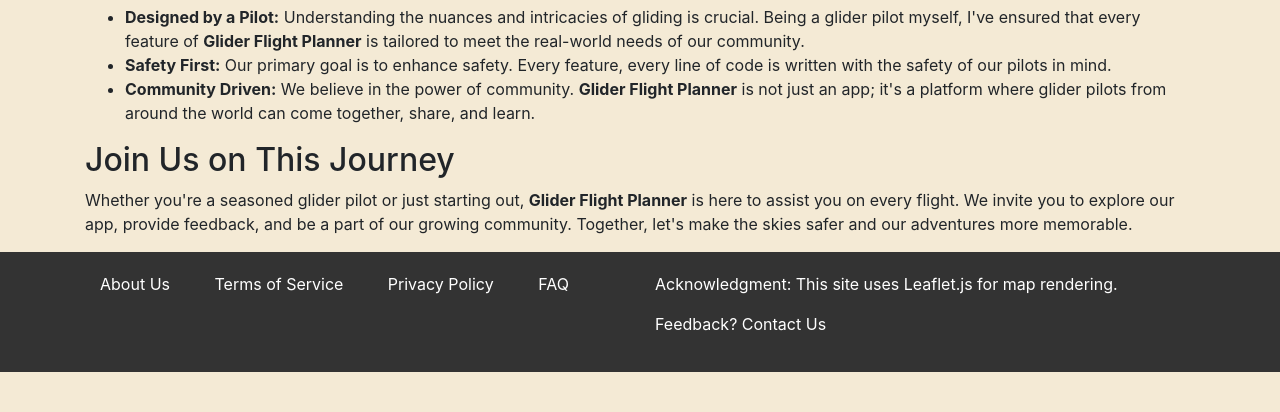
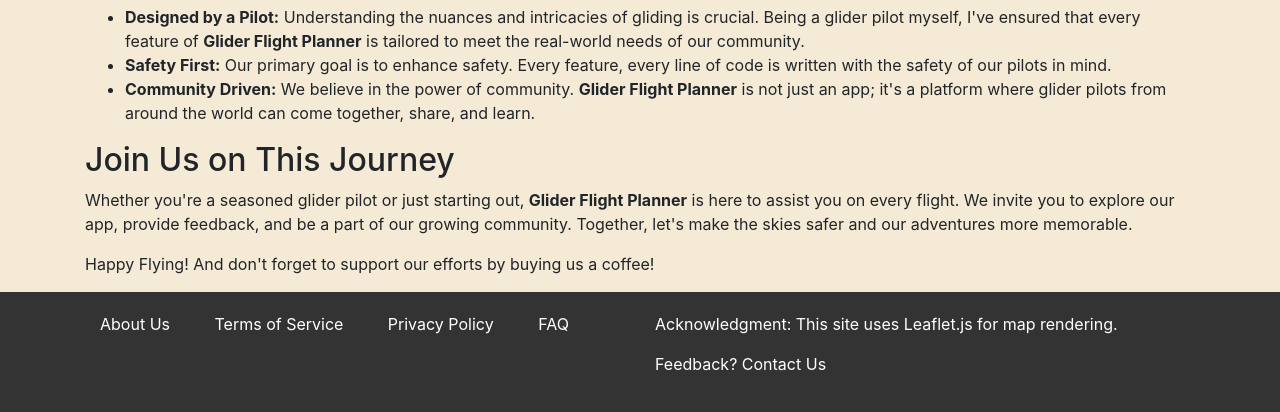
Before and after one commit to AlexCodeGlider/gliderFlightPlanner, a Flask app: page /about-us in a window 1280 px wide. Shown: the part 442-854 px from the top of the page. Before the commit the page ends 814 px from the top, so only its background shows below. Run offline with Flask 3, Linux system fonts and the light colour scheme; some libraries are stand-ins or nearby versions.

Commit message:
Added buy me coffee links

```diff
--- a/templates/about_us.html
+++ b/templates/about_us.html
@@ -20,5 +20,6 @@
 
     <h2>Join Us on This Journey</h2>
     <p>Whether you're a seasoned glider pilot or just starting out, <strong>Glider Flight Planner</strong> is here to assist you on every flight. We invite you to explore our app, provide feedback, and be a part of our growing community. Together, let's make the skies safer and our adventures more memorable.</p>
+    <p>Happy Flying! And don't forget to support our efforts by buying us a coffee! <script type="text/javascript" src="https://cdnjs.buymeacoffee.com/1.0.0/button.prod.min.js" data-name="bmc-button" data-slug="alexcodeglider" data-color="#40DCA5" data-emoji="☕"  data-font="Comic" data-text="Buy me a coffee" data-outline-color="#000000" data-font-color="#ffffff" data-coffee-color="#FFDD00" ></script></p>
 </div>
 {% endblock %}
--- a/templates/welcome.html
+++ b/templates/welcome.html
@@ -11,7 +11,7 @@
     </ul>
     <p class="lead">Remember, this tool is for pre-flight ground planning only. Always ensure to cross-check with other flight planning resources.</p>
     <p class="lead">To suggest new landing locations, <a href="{{ url_for('contact_us') }}">contact us</a>. Start by reading our <a href="{{ url_for('user_guide') }}">User Guide</a> and <a href="{{ url_for('disclaimer') }}">Disclaimer</a>.</p>
-
+    <p class="lead">Please don't forget to support our efforts by buying us a coffee! <script type="text/javascript" src="https://cdnjs.buymeacoffee.com/1.0.0/button.prod.min.js" data-name="bmc-button" data-slug="alexcodeglider" data-color="#40DCA5" data-emoji="☕"  data-font="Comic" data-text="Buy me a coffee" data-outline-color="#000000" data-font-color="#ffffff" data-coffee-color="#FFDD00" ></script></p>
     <!-- Display screenshots and app features -->
     <div class="screenshots">
         <img src="{{ url_for('static', filename='Screenshot1.png') }}" alt="Flight Planner Screenshot 1">
```
